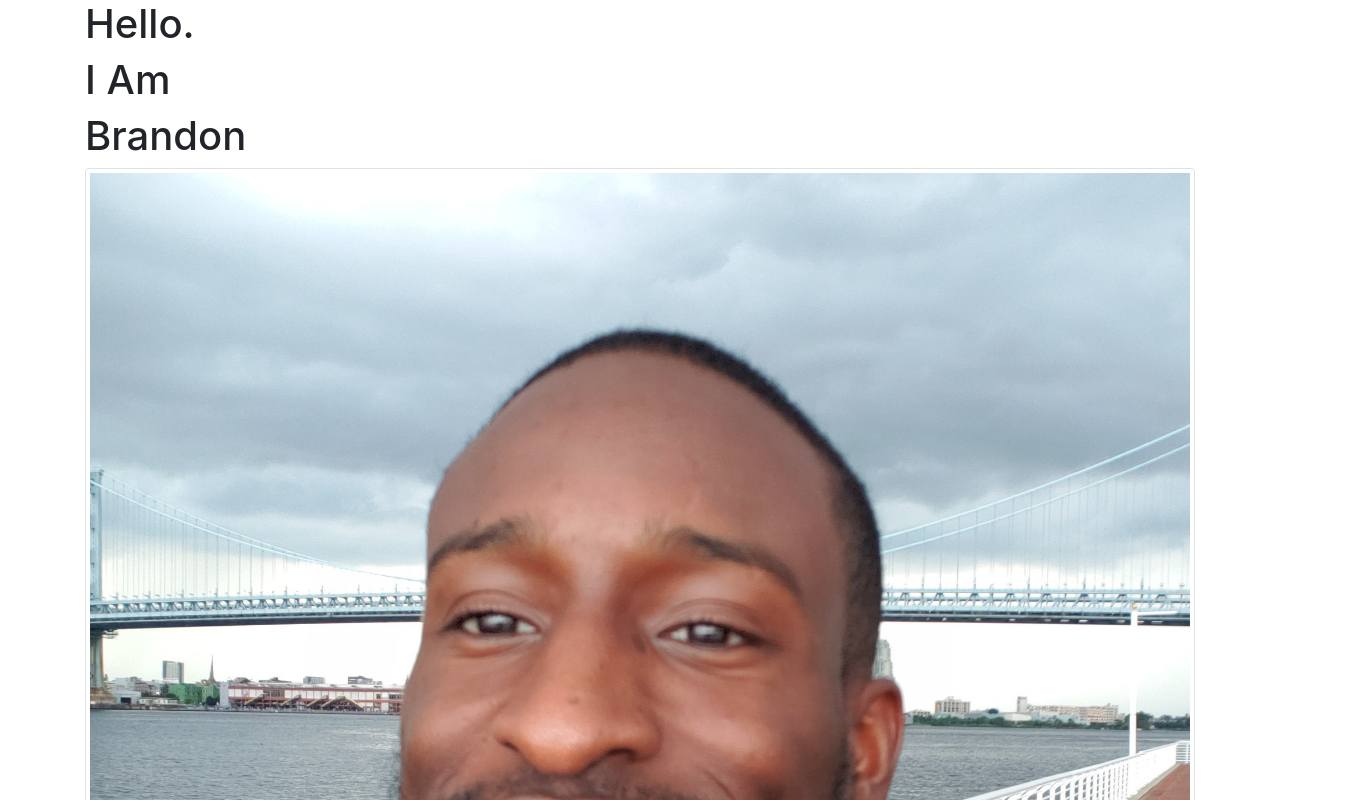
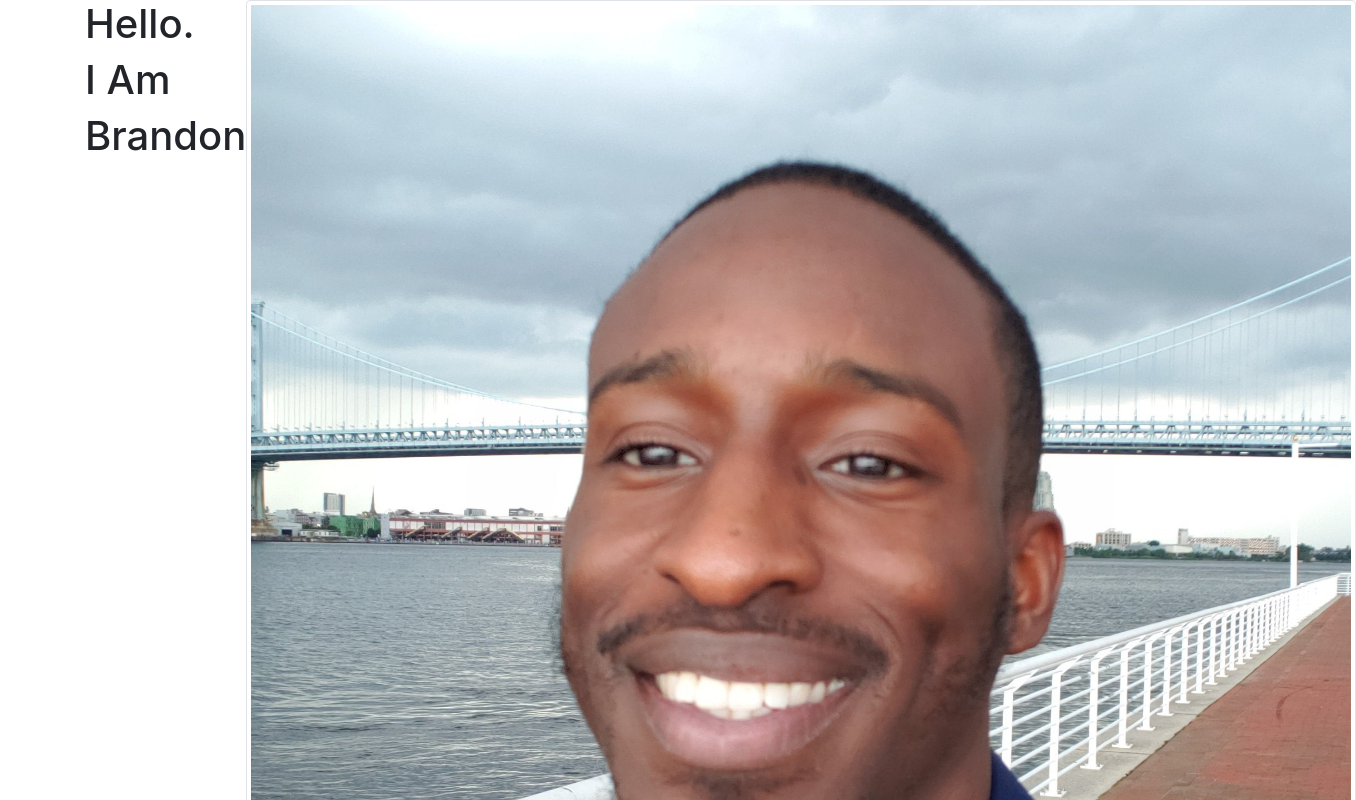
Before and after one commit to BrandonGrayson/test-portfolio, a React (Create React App) app: page / in a window 1280 px wide. Shown: the top 800 px of the page, 1356 px wide, since content can reach past the window. Built offline with nearby package versions, Linux system fonts and the light colour scheme.

Commit message:
added flex column to hello section and flex row for picture section

```diff
--- a/src/components/hello.js
+++ b/src/components/hello.js
@@ -2,10 +2,13 @@ import React from "react";
 
 const Hello = () => {
     return (
-        <div className='container hero'>
-            <h1>Hello.</h1>
-            <h1>I Am</h1>
-            <h1>Brandon</h1>
+        <div className='container hero d-flex flex-row'>
+            <div className='flex-column'>
+                <h1>Hello.</h1>
+                <h1>I Am</h1>
+                <h1>Brandon</h1>
+            </div>
+
 
 
             <img src="./img/Brandon_cropped.jpg" class="img-thumbnail" alt="..."/>
```
